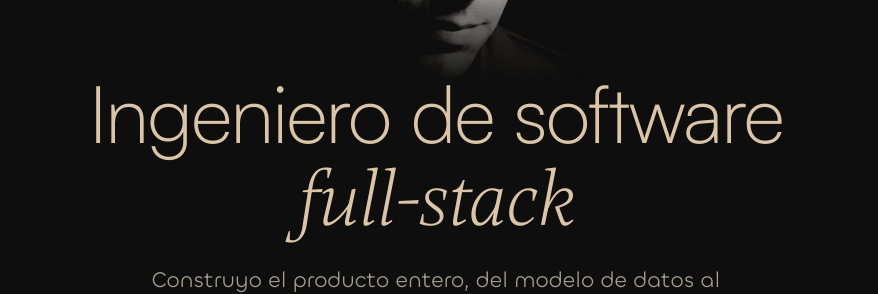
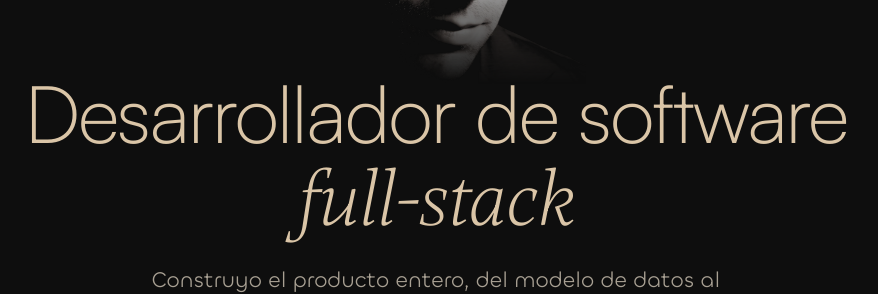
Before and after one commit to kaiserdbt/mario-portfolio, a Next.js app: page / in a window 1280 px wide. Shown: the part 483-777 px from the top of the page, without its empty margins (204-1082 px from the left). Built offline with nearby package versions, Linux system fonts and the light colour scheme; no server answers.

Commit message:
content: set role to 'Desarrollador full-stack' and point site URL to the real deployment

```diff
--- a/src/app/about/page.tsx
+++ b/src/app/about/page.tsx
@@ -7,7 +7,7 @@ import { buildMetadata } from "@/lib/seo";
 export const metadata = buildMetadata({
   title: "Sobre mí",
   description:
-    "Mario Cava Avila, ingeniero de software full-stack. Construyo SaaS, plataformas de SEO con IA y automatización, de la base de datos al despliegue.",
+    "Mario Cava Avila, desarrollador de software full-stack. Construyo SaaS, plataformas de SEO con IA y automatización, de la base de datos al despliegue.",
   path: "/about",
 });
 
@@ -127,7 +127,7 @@ export default function AboutPage() {
                 <span className="block italic">Cava Avila</span>
               </h1>
               <p className="mx-auto mt-6 max-w-md font-soft text-[18px] leading-[1.5] text-accent/60 min-[810px]:text-[22px] min-[810px]:leading-[33px] min-[1480px]:mx-0">
-                Ingeniero de software full-stack.
+                Desarrollador de software full-stack.
               </p>
               <p className="mx-auto mt-3 max-w-md font-soft text-[15px] leading-[1.5] text-accent/45 min-[810px]:text-[16px] min-[1480px]:mx-0">
                 Desde 2023, del frontend a sistemas en producción.
--- a/src/components/Footer.tsx
+++ b/src/components/Footer.tsx
@@ -53,7 +53,7 @@ export default function Footer() {
             mariocava<span className="text-accent-2">.</span>
           </Link>
           <p className="font-soft text-[18px] text-muted">
-            Ingeniero de software full-stack
+            Desarrollador de software full-stack
           </p>
           {profile.available && (
             <span className="mt-1 inline-flex items-center gap-2.5 rounded-full border border-accent/20 bg-accent/5 px-4 py-2 font-heading text-[12px] uppercase tracking-[0.18em] text-accent">
--- a/src/components/Hero.tsx
+++ b/src/components/Hero.tsx
@@ -13,7 +13,7 @@ export default function Hero() {
 
       {/* el titular sube a la zona inferior ya transparente del retrato (sin tapar la cara) */}
       <h1 className="relative z-10 mx-auto -mt-4 font-display text-[clamp(2.5rem,6.5vw,5rem)] font-light leading-[1.05] tracking-tight text-balance text-accent sm:-mt-12">
-        Ingeniero <span className="whitespace-nowrap">de software</span>
+        Desarrollador <span className="whitespace-nowrap">de software</span>
         <span className="mt-1 block italic">full-stack</span>
       </h1>
 
--- a/src/data/profile.ts
+++ b/src/data/profile.ts
@@ -16,7 +16,7 @@ export type Profile = {
 
 export const profile: Profile = {
   name: "Mario Cava Avila",
-  role: "Ingeniero de software full-stack",
+  role: "Desarrollador de software full-stack",
   headline:
     "Construyo el producto entero, del modelo de datos al despliegue, con la seguridad y las pruebas que exige sostenerlo en producción.",
   summary:
@@ -25,7 +25,7 @@ export const profile: Profile = {
   email: "mariocavaavila@gmail.com",
   githubUrl: "https://github.com/kaiserdbt",
   linkedinUrl: "https://www.linkedin.com/in/mariocavaavila/",
-  portfolioUrl: "https://mario-portfolio.vercel.app",
+  portfolioUrl: "https://mario-portfolio-bice.vercel.app",
   cvUrl: "/cv-mario-cava-avila.pdf",
   available: true,
 };
--- a/src/lib/seo.ts
+++ b/src/lib/seo.ts
@@ -6,7 +6,7 @@ export const siteUrl =
   process.env.NEXT_PUBLIC_SITE_URL ?? profile.portfolioUrl;
 
 export const siteDescription =
-  "Portfolio de Mario Cava Avila, ingeniero de software full-stack. Construyo SaaS B2B multi-tenant, plataformas de SEO programático e integraciones de IA, con seguridad, pruebas y CI/CD, de la base de datos al despliegue.";
+  "Portfolio de Mario Cava Avila, desarrollador de software full-stack. Construyo SaaS B2B multi-tenant, plataformas de SEO programático e integraciones de IA, con seguridad, pruebas y CI/CD, de la base de datos al despliegue.";
 
 export const defaultMetadata: Metadata = {
   metadataBase: new URL(siteUrl),
@@ -19,7 +19,7 @@ export const defaultMetadata: Metadata = {
   keywords: [
     "Mario Cava Avila",
     "desarrollador full-stack",
-    "ingeniero de software",
+    "desarrollador de software",
     "Next.js",
     "React",
     "TypeScript",
```
Also changed, not shown: 1 other file (tests, documents, lock files or other folders).
